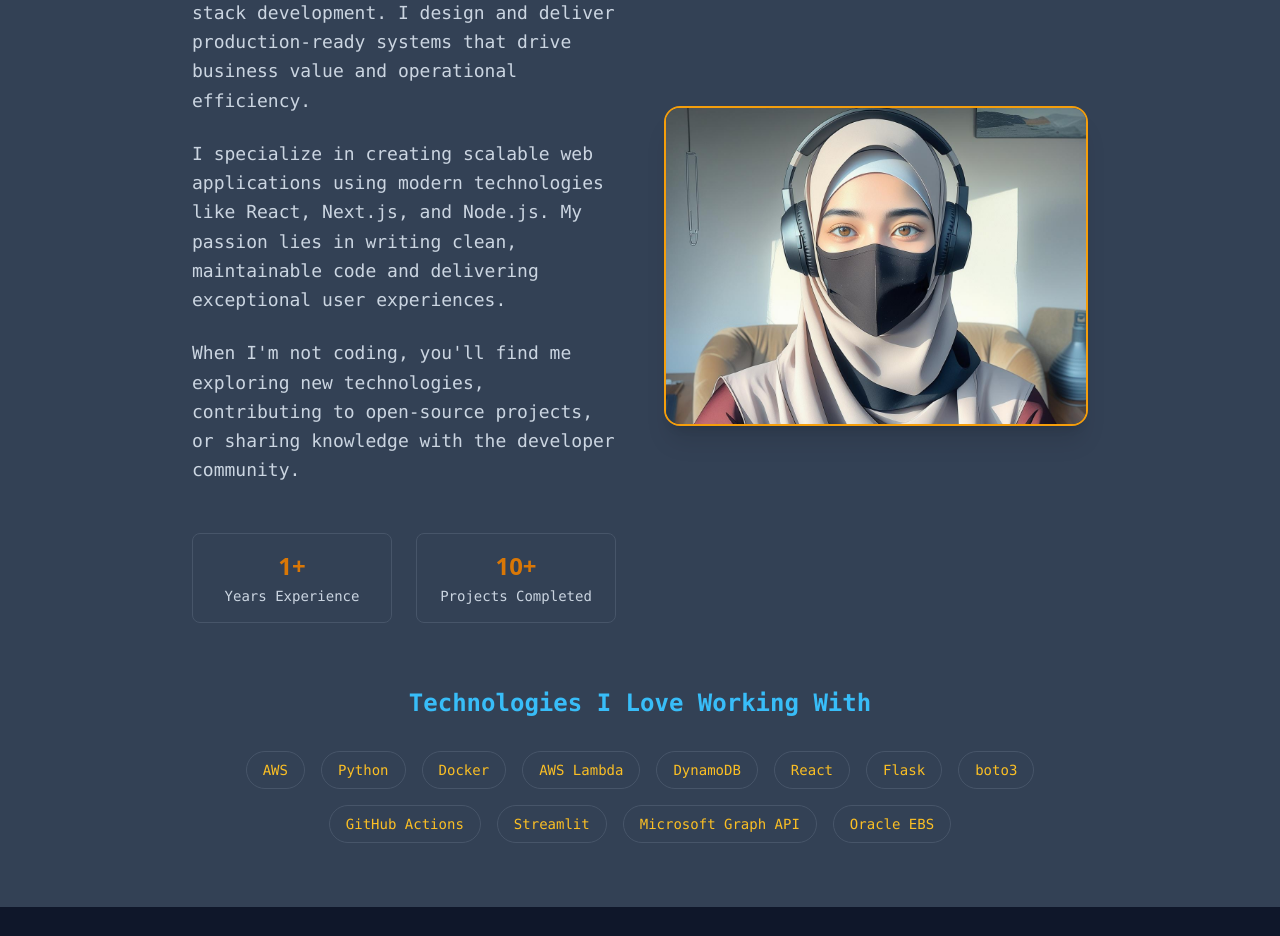
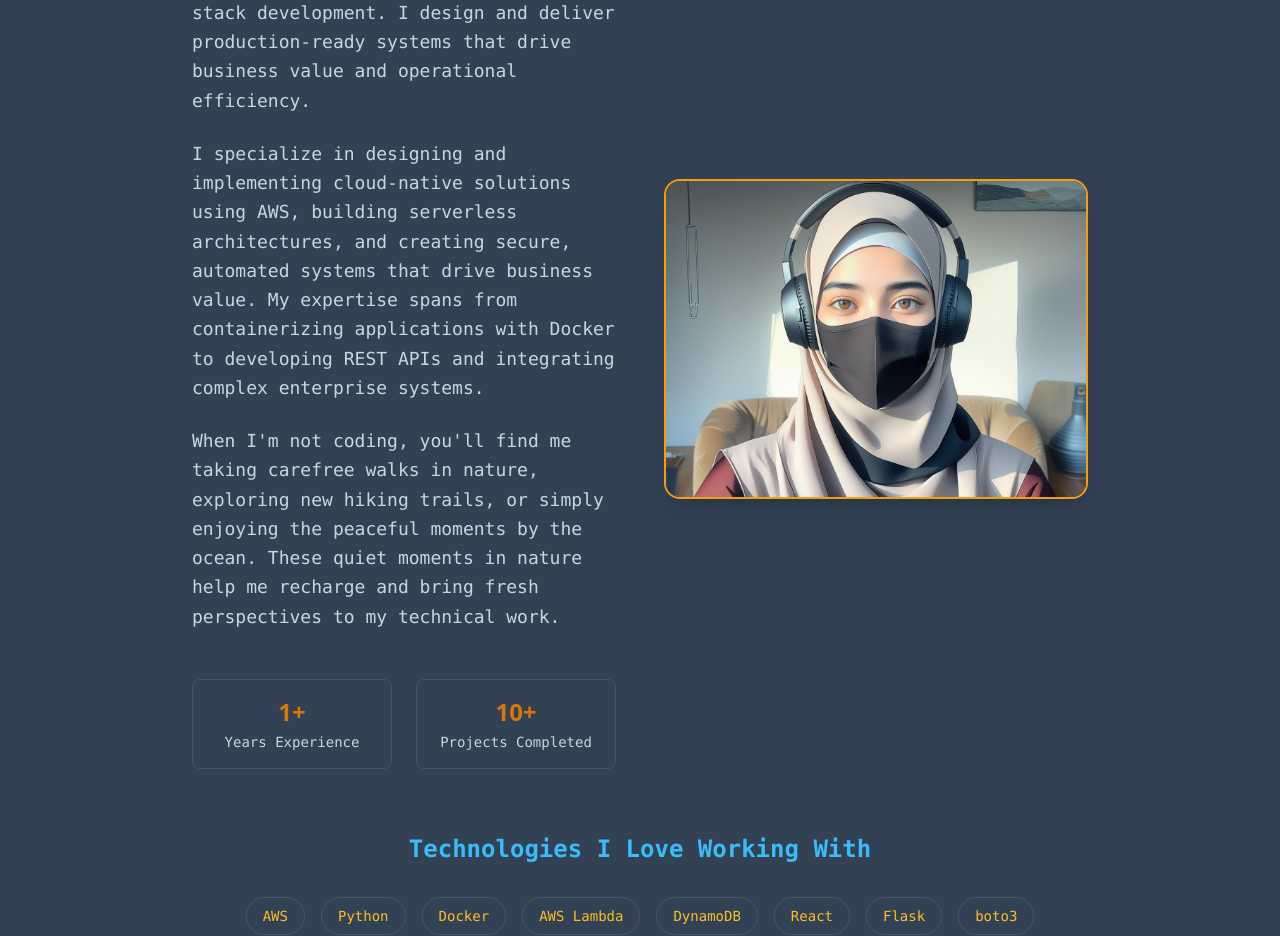
Before and after one commit to ManarElgamil/portfolio, a Next.js app: page / in a window 1280 px wide. Shown: the part 1120-2056 px from the top of the page. Built offline with nearby package versions, Linux system fonts and the light colour scheme.

Commit message:
changing about section

```diff
--- a/src/components/About.tsx
+++ b/src/components/About.tsx
@@ -23,15 +23,17 @@ const About = () => {
               </p>
 
               <p className="text-lg text-gray-600 dark:text-terminal-300 leading-relaxed font-mono">
-                I specialize in creating scalable web applications using modern technologies
-                like React, Next.js, and Node.js. My passion lies in writing clean,
-                maintainable code and delivering exceptional user experiences.
+                I specialize in designing and implementing cloud-native solutions using AWS,
+                building serverless architectures, and creating secure, automated systems that
+                drive business value. My expertise spans from containerizing applications with
+                Docker to developing REST APIs and integrating complex enterprise systems.
               </p>
 
               <p className="text-lg text-gray-600 dark:text-terminal-300 leading-relaxed font-mono">
-                When I&apos;m not coding, you&apos;ll find me exploring new technologies,
-                contributing to open-source projects, or sharing knowledge with the
-                developer community.
+                When I&apos;m not coding, you&apos;ll find me taking carefree walks in nature,
+                exploring new hiking trails, or simply enjoying the peaceful moments by the
+                ocean. These quiet moments in nature help me recharge and bring fresh
+                perspectives to my technical work.
               </p>
 
               {/* Quick Stats */}
```
